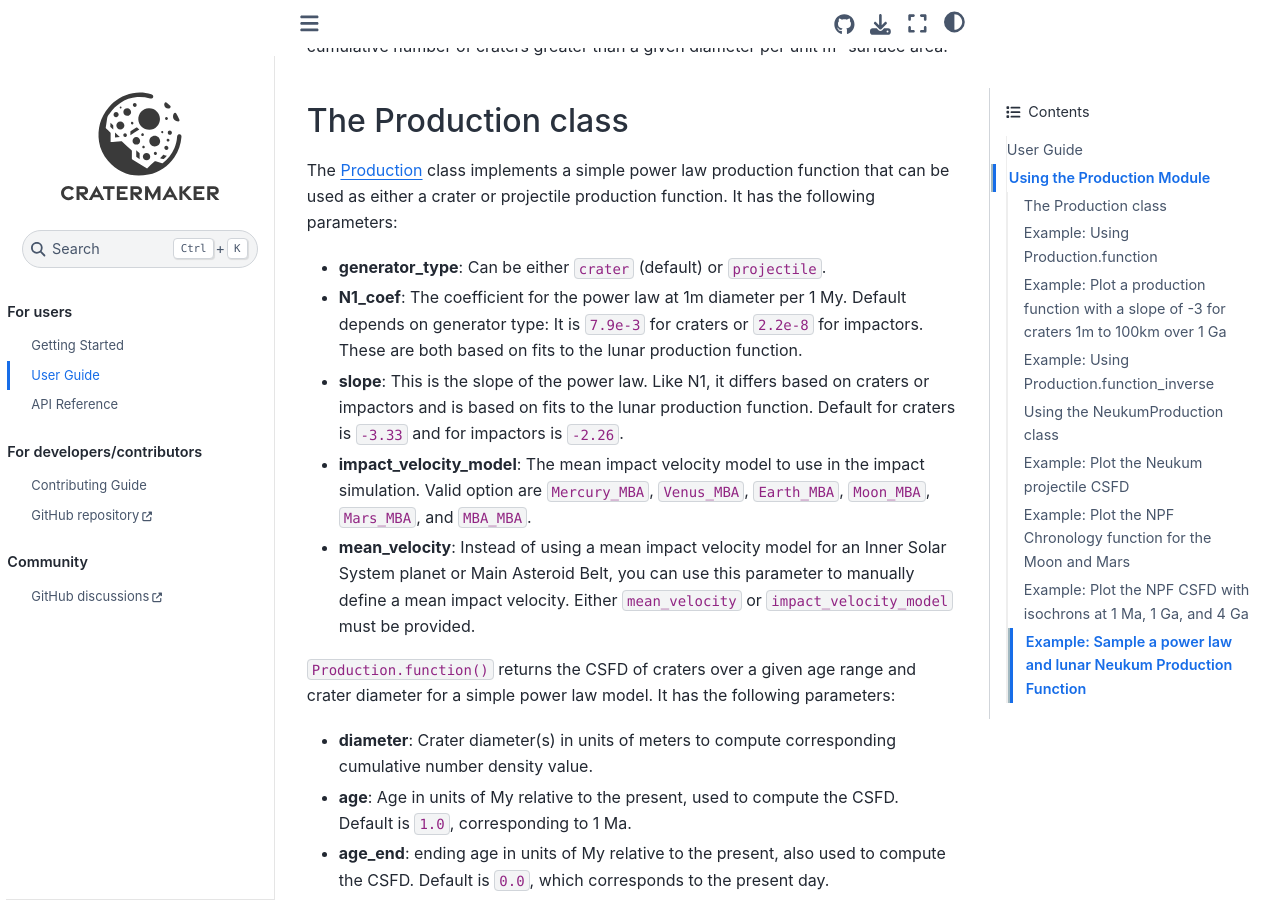
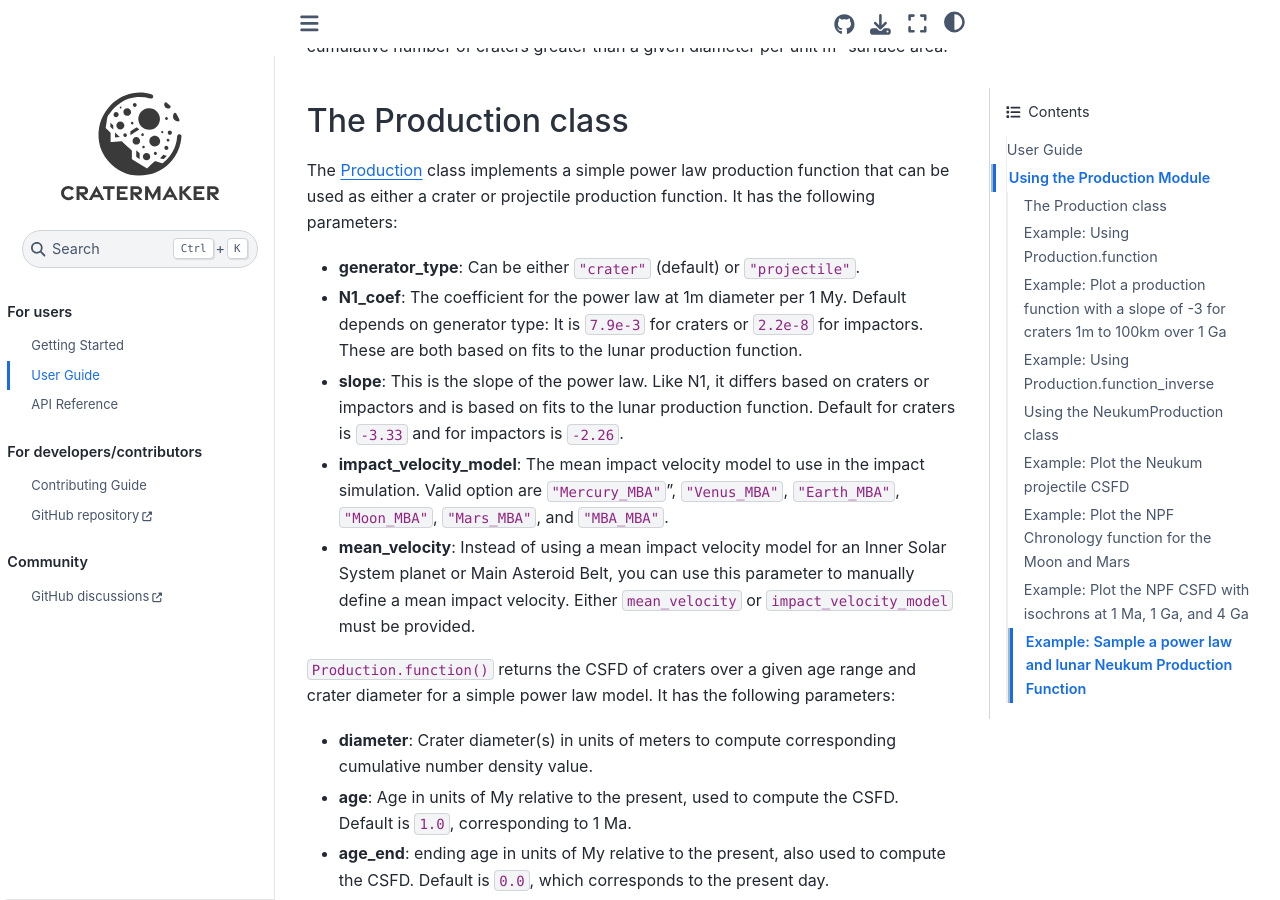
Before and after one commit to MintonGroup/cratermaker, a Sphinx documentation site: the page built from docs/user-guide/index.rst, in a window 1280 px wide and 900 px high, scrolled down 393 px. Built offline with Sphinx 7.4.7 and the Sphinx Book theme 1.1.4, drawn with Linux system fonts in a browser that asks for light colours.

Commit message:
Made some minor formatting changes to the documentation

```diff
--- a/docs/user-guide/index.rst
+++ b/docs/user-guide/index.rst
@@ -15,10 +15,10 @@ The Production class
 
 The :ref:`api-Production` class implements a simple power law production function that can be used as either a crater or projectile production function. It has the following parameters:
 
-- **generator_type**: Can be either ``crater`` (default) or ``projectile``.
+- **generator_type**: Can be either ``"crater"`` (default) or ``"projectile"``.
 - **N1_coef**: The coefficient for the power law at 1m diameter per 1 My. Default depends on generator type: It is ``7.9e-3`` for craters or ``2.2e-8`` for impactors. These are both based on fits to the lunar production function.
 - **slope**: This is the slope of the power law. Like N1, it differs based on craters or impactors and is based on fits to the lunar production function. Default for craters is ``-3.33`` and for impactors is ``-2.26``.
-- **impact_velocity_model**: The mean impact velocity model to use in the impact simulation. Valid option are ``Mercury_MBA``, ``Venus_MBA``, ``Earth_MBA``, ``Moon_MBA``, ``Mars_MBA``, and ``MBA_MBA``.
+- **impact_velocity_model**: The mean impact velocity model to use in the impact simulation. Valid option are ``"Mercury_MBA"``", ``"Venus_MBA"``, ``"Earth_MBA"``, ``"Moon_MBA"``, ``"Mars_MBA"``, and ``"MBA_MBA"``.
 - **mean_velocity**: Instead of using a mean impact velocity model for an Inner Solar System planet or Main Asteroid Belt, you can use this parameter to manually define a mean impact velocity. Either ``mean_velocity`` or ``impact_velocity_model`` must be provided.
 
 ``Production.function()`` returns the CSFD of craters over a given age range and crater diameter for a simple power law model. It has the following parameters:
```
